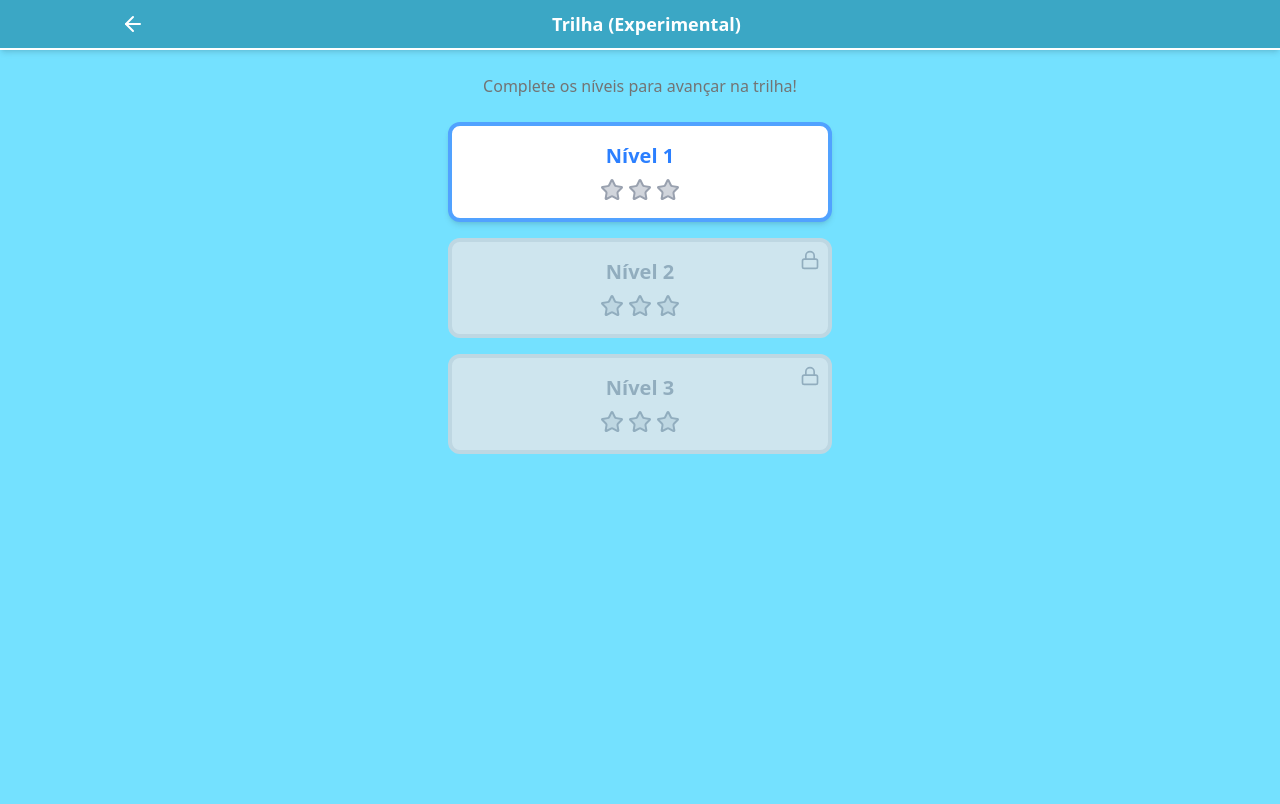
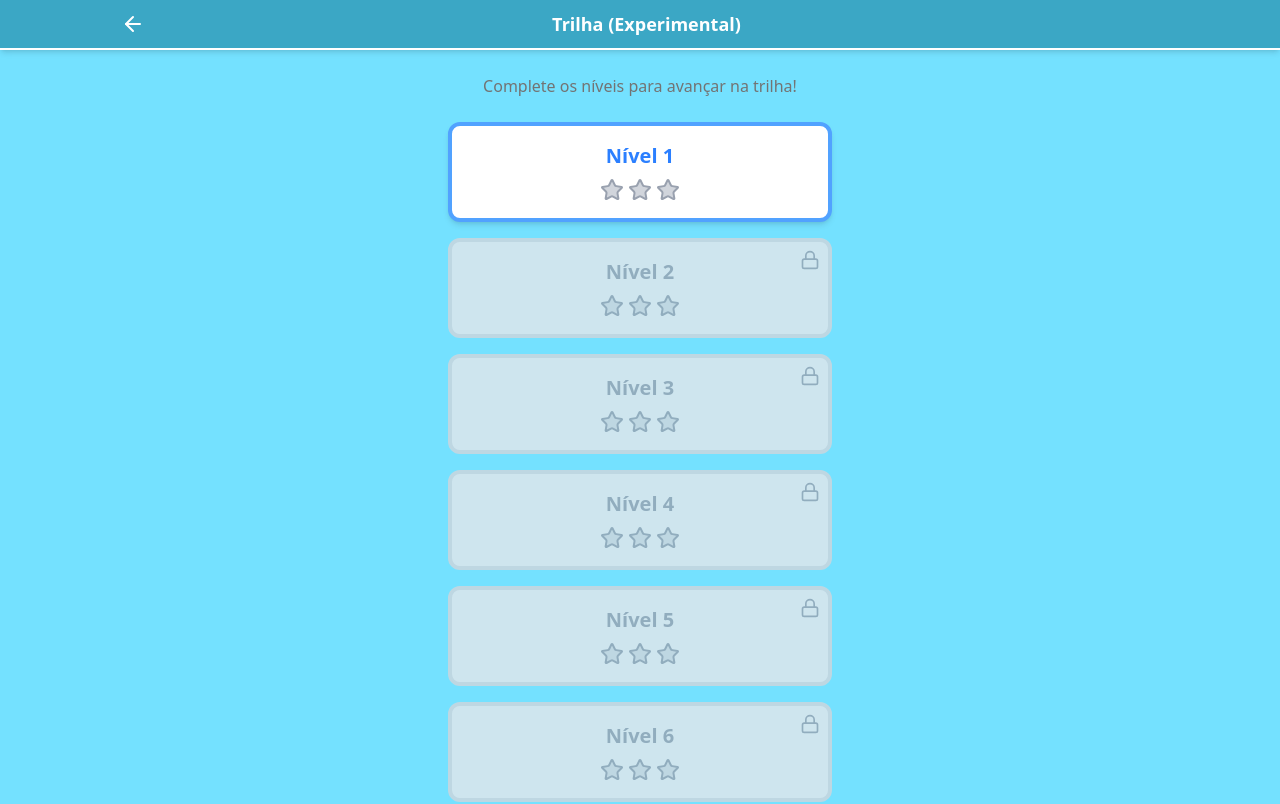
Before and after one commit to cesisonhoinfantil/games, a React (Vite) app: page /trail in a window 1280 px wide. Shown: the top 804 px of the page. Built offline with nearby package versions, Linux system fonts and the light colour scheme; a web font is replaced by a local one; what tailwindcss-motion would draw is missing.

Commit message:
feat: add more levels

```diff
--- a/src/games/sound-quiz/states/interfaces.ts
+++ b/src/games/sound-quiz/states/interfaces.ts
@@ -24,6 +24,7 @@ export type bestTiming = {
 
 export type GameDataConfig = {
   difficulty?: difficulty;
+  difficultyProgression?: Record<number, difficulty>;
   maxLevel: number;
   maxLife: number;
 };
--- a/src/games/sound-quiz/states/methods.ts
+++ b/src/games/sound-quiz/states/methods.ts
@@ -63,15 +63,19 @@ const createMethods: StateCreator<GameData & GameState, [], [], GameState> = (
 
       newLevel = level + 1;
 
-      // very easy - 1 - 3
-      // easy - 4 - 6
-      // medium - 7 - 9
-      // hard - 10 - 12
-      // very hard - 13 - 15
-
       console.log(newLevel);
 
-      if (!config.difficulty) {
+      if (config.difficultyProgression) {
+        const nextDifficulty = config.difficultyProgression[newLevel];
+        if (nextDifficulty) {
+          set({ difficulty: nextDifficulty });
+        }
+      } else if (!config.difficulty) {
+        // very easy - 1 - 3
+        // easy - 4 - 6
+        // medium - 7 - 9
+        // hard - 10 - 12
+        // very hard - 13 - 15
         switch (newLevel) {
           case 4:
             set({ difficulty: "easy" });
--- a/src/games/trail/levels.ts
+++ b/src/games/trail/levels.ts
@@ -5,19 +5,161 @@ export type TrailLevelConfig = {
 };
 
 export const trailLevels: TrailLevelConfig[] = [
+  // --- FASE 1: Introdução (Som, figura e letra) ---
   {
     id: 1,
     type: "sound-quiz",
-    config: { maxLevel: 5, difficulty: "easy" },
+    config: { maxLevel: 3, maxLife: 5, difficulty: "very easy" },
   },
   {
     id: 2,
     type: "sound-quiz",
-    config: { maxLevel: 10, difficulty: "medium" },
+    config: { maxLevel: 5, maxLife: 5, difficulty: "very easy" },
   },
   {
     id: 3,
     type: "sound-quiz",
-    config: { maxLevel: 15, difficulty: "hard" },
+    config: { maxLevel: 7, maxLife: 5, difficulty: "very easy" },
+  },
+
+  // --- TRANSIÇÃO 1 (Desafio): Desmame do Som ---
+  {
+    id: 4,
+    type: "sound-quiz",
+    config: {
+      maxLevel: 6,
+      maxLife: 3,
+      difficultyProgression: {
+        1: "very easy", // Questões 1 a 3
+        4: "easy",      // Questões 4 a 6
+      },
+    },
+  },
+
+  // --- FASE 2: Associação Visual (Figura e letra) ---
+  {
+    id: 5,
+    type: "sound-quiz",
+    config: { maxLevel: 4, maxLife: 4, difficulty: "easy" },
+  },
+  {
+    id: 6,
+    type: "sound-quiz",
+    config: { maxLevel: 6, maxLife: 4, difficulty: "easy" },
+  },
+  {
+    id: 7,
+    type: "sound-quiz",
+    config: { maxLevel: 8, maxLife: 4, difficulty: "easy" },
+  },
+
+  // --- TRANSIÇÃO 2 (Desafio): Focando na Audição ---
+  {
+    id: 8,
+    type: "sound-quiz",
+    config: {
+      maxLevel: 8,
+      maxLife: 3,
+      difficultyProgression: {
+        1: "easy",    // Questões 1 a 4
+        5: "medium",  // Questões 5 a 8
+      },
+    },
+  },
+
+  // --- FASE 3: Associação Auditiva (Som e letra) ---
+  {
+    id: 9,
+    type: "sound-quiz",
+    config: { maxLevel: 5, maxLife: 3, difficulty: "medium" },
+  },
+  {
+    id: 10,
+    type: "sound-quiz",
+    config: { maxLevel: 7, maxLife: 3, difficulty: "medium" },
+  },
+  {
+    id: 11,
+    type: "sound-quiz",
+    config: { maxLevel: 9, maxLife: 3, difficulty: "medium" },
+  },
+
+  // --- TRANSIÇÃO 3 (Desafio): Inversão de Lógica ---
+  {
+    id: 12,
+    type: "sound-quiz",
+    config: {
+      maxLevel: 8,
+      maxLife: 3,
+      difficultyProgression: {
+        1: "medium", // Questões 1 a 4
+        5: "hard",   // Questões 5 a 8
+      },
+    },
+  },
+
+  // --- FASE 4: Inversão Visual (Figura e sons) ---
+  {
+    id: 13,
+    type: "sound-quiz",
+    config: { maxLevel: 5, maxLife: 3, difficulty: "hard" },
+  },
+  {
+    id: 14,
+    type: "sound-quiz",
+    config: { maxLevel: 8, maxLife: 3, difficulty: "hard" },
+  },
+  {
+    id: 15,
+    type: "sound-quiz",
+    config: { maxLevel: 10, maxLife: 3, difficulty: "hard" },
+  },
+
+  // --- TRANSIÇÃO 4 (Desafio): Abstração Total ---
+  {
+    id: 16,
+    type: "sound-quiz",
+    config: {
+      maxLevel: 10,
+      maxLife: 3,
+      difficultyProgression: {
+        1: "hard",      // Questões 1 a 5
+        6: "very hard", // Questões 6 a 10
+      },
+    },
+  },
+
+  // --- FASE 5: Leitura Abstrata (Letra e sons) ---
+  {
+    id: 17,
+    type: "sound-quiz",
+    config: { maxLevel: 6, maxLife: 3, difficulty: "very hard" },
+  },
+  {
+    id: 18,
+    type: "sound-quiz",
+    config: { maxLevel: 9, maxLife: 3, difficulty: "very hard" },
+  },
+  {
+    id: 19,
+    type: "sound-quiz",
+    config: { maxLevel: 12, maxLife: 3, difficulty: "very hard" },
+  },
+
+  // --- DESAFIO FINAL: Domínio Completo ---
+  {
+    id: 20,
+    type: "sound-quiz",
+    config: {
+      maxLevel: 15,
+      maxLife: 5,
+      difficultyProgression: {
+        1: "very easy",
+        4: "easy",
+        7: "medium",
+        10: "hard",
+        13: "very hard"
+      },
+    },
   },
 ];
```
